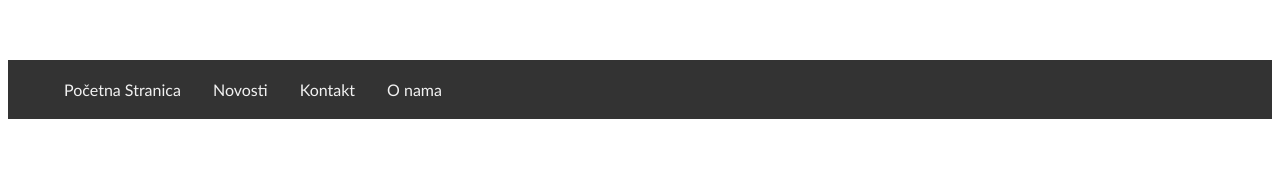
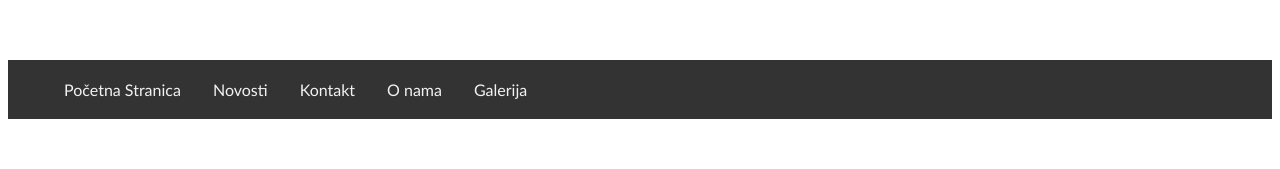
Before and after one commit to aomanov/Web, a plain HTML site: page oNama.html in a window 1280 px wide. Shown: the part 364-533 px from the top of the page. Drawn offline with Linux system fonts and the light colour scheme.

Commit message:
Update oNama.html

```diff
--- a/oNama.html
+++ b/oNama.html
@@ -23,7 +23,7 @@
 			  <li><a href="news.html">Novosti</a></li>
 			  <li><a href="kontakt.html">Kontakt</a></li>
 			  <li><a href="oNama.html">O nama</a></li>
-
+			   <li><a href="galerija.html">Galerija</a></li>
 			</ul>
 		</nav>
 	</header>
```
